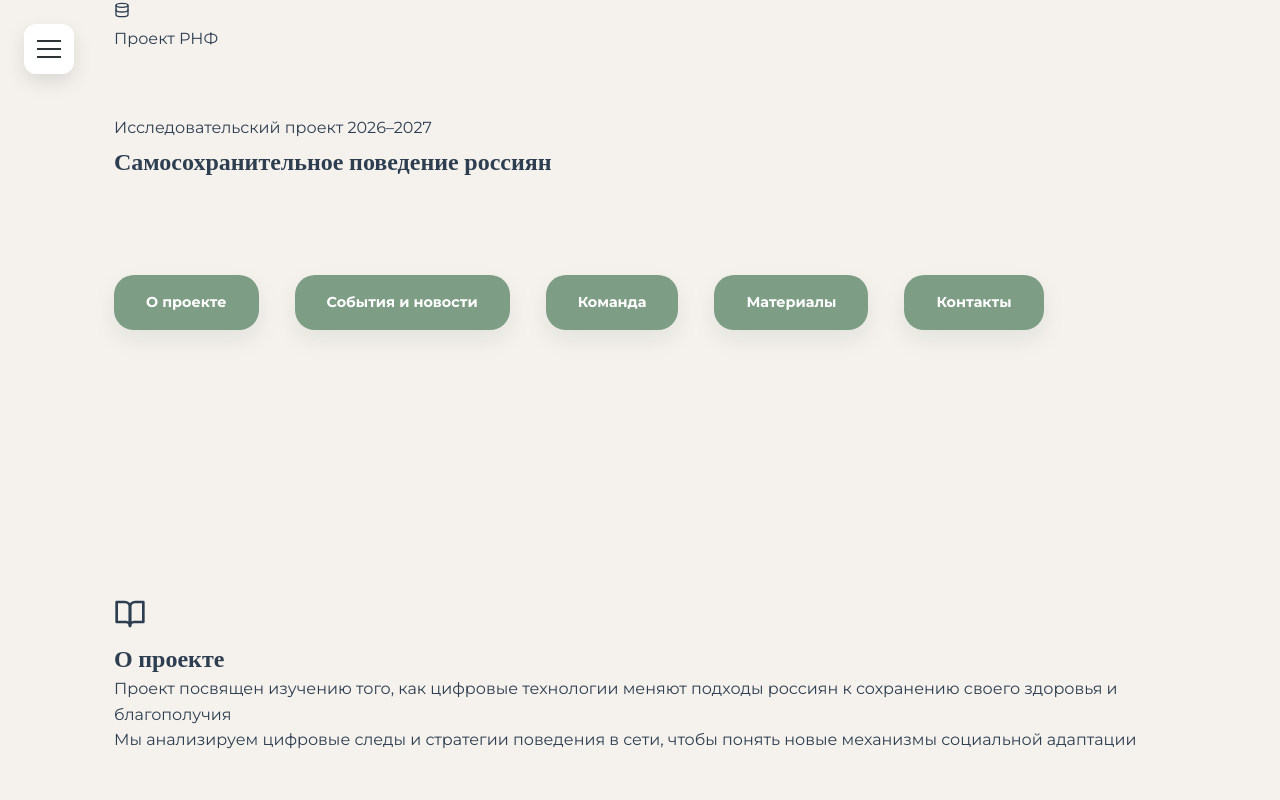
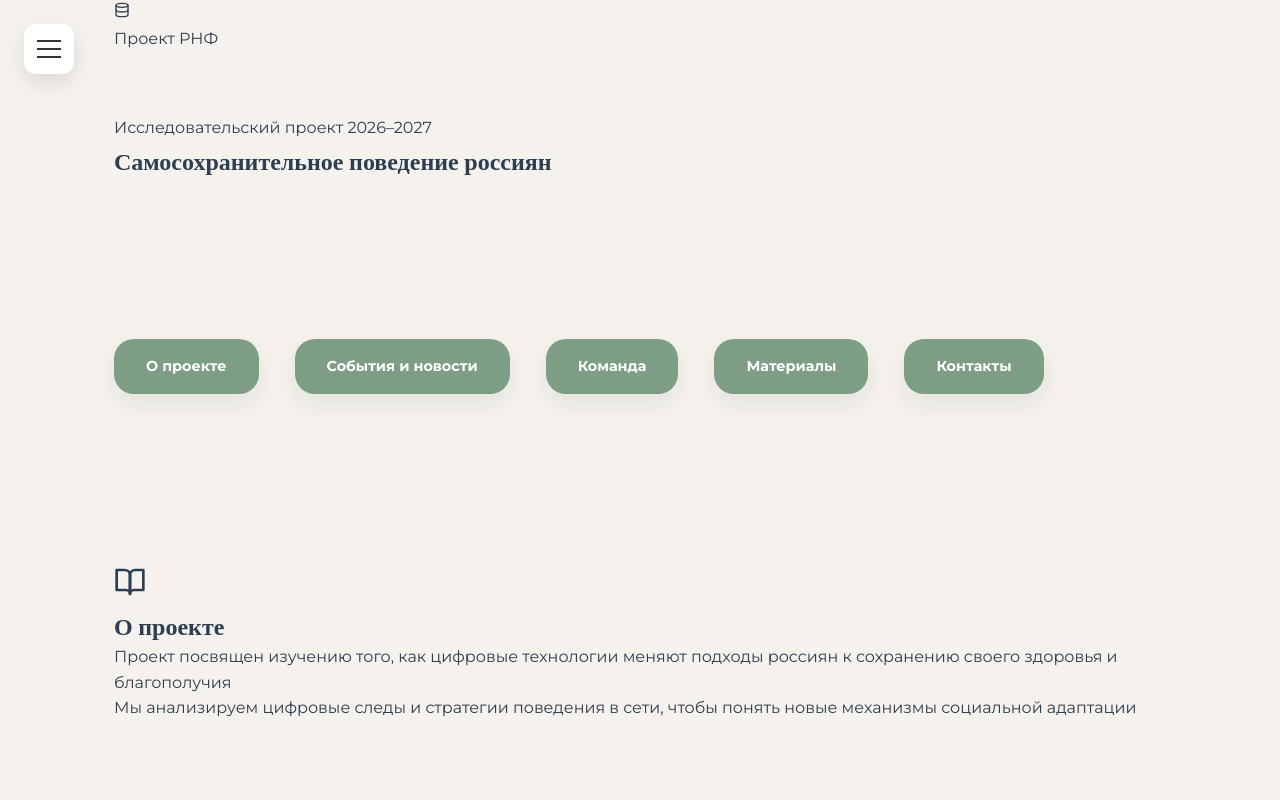
Before and after one commit to digital-selfcare/digital-selfcare.github.io, a React (Vite) app: page / in a window 1280 px wide. Shown: the top 800 px of the page. Built offline with nearby package versions, Linux system fonts and the light colour scheme; a web font is replaced by a local one.

Commit message:
Layout: Move only buttons

```diff
--- a/src/App.jsx
+++ b/src/App.jsx
@@ -67,8 +67,8 @@ function App() {
         </header>
       )}
 
-      {/* Hero Section - Increased Bottom Padding */}
-      <section className="pt-48 pb-32 relative overflow-hidden bg-beige/5">
+      {/* Hero Section - RESTORED PADDING */}
+      <section className="pt-48 pb-24 relative overflow-hidden bg-beige/5">
         <div className="geo-circle bg-sage/5 w-[600px] h-[600px] -top-40 -left-40" />
         <div className="container relative z-10">
           <div className="max-w-4xl">
@@ -79,7 +79,7 @@ function App() {
               {content.hero.title}
             </h1>
 
-            {/* BUTTON GROUP POSITIONED IN THE MIDDLE */}
+            {/* BUTTON GROUP MOVED DOWN ONLY */}
             <div className="btn-group-custom">
               {menuItems.map((item) => (
                 <a key={item.id} href={`#${item.id}`} className="btn px-8 py-4 text-sm transition-all hover:scale-105 active:scale-95">
--- a/src/index.css
+++ b/src/index.css
@@ -217,8 +217,8 @@ section {
   display: flex;
   flex-wrap: wrap;
   gap: 24px !important;
-  margin-top: 6rem; /* Increased top margin */
-  margin-bottom: 8rem; /* Increased bottom margin */
+  margin-top: 10rem; /* Only push buttons down from title */
+  margin-bottom: 2rem; /* Restore normal bottom margin */
 }
 
 .btn-group-custom .btn {
```
